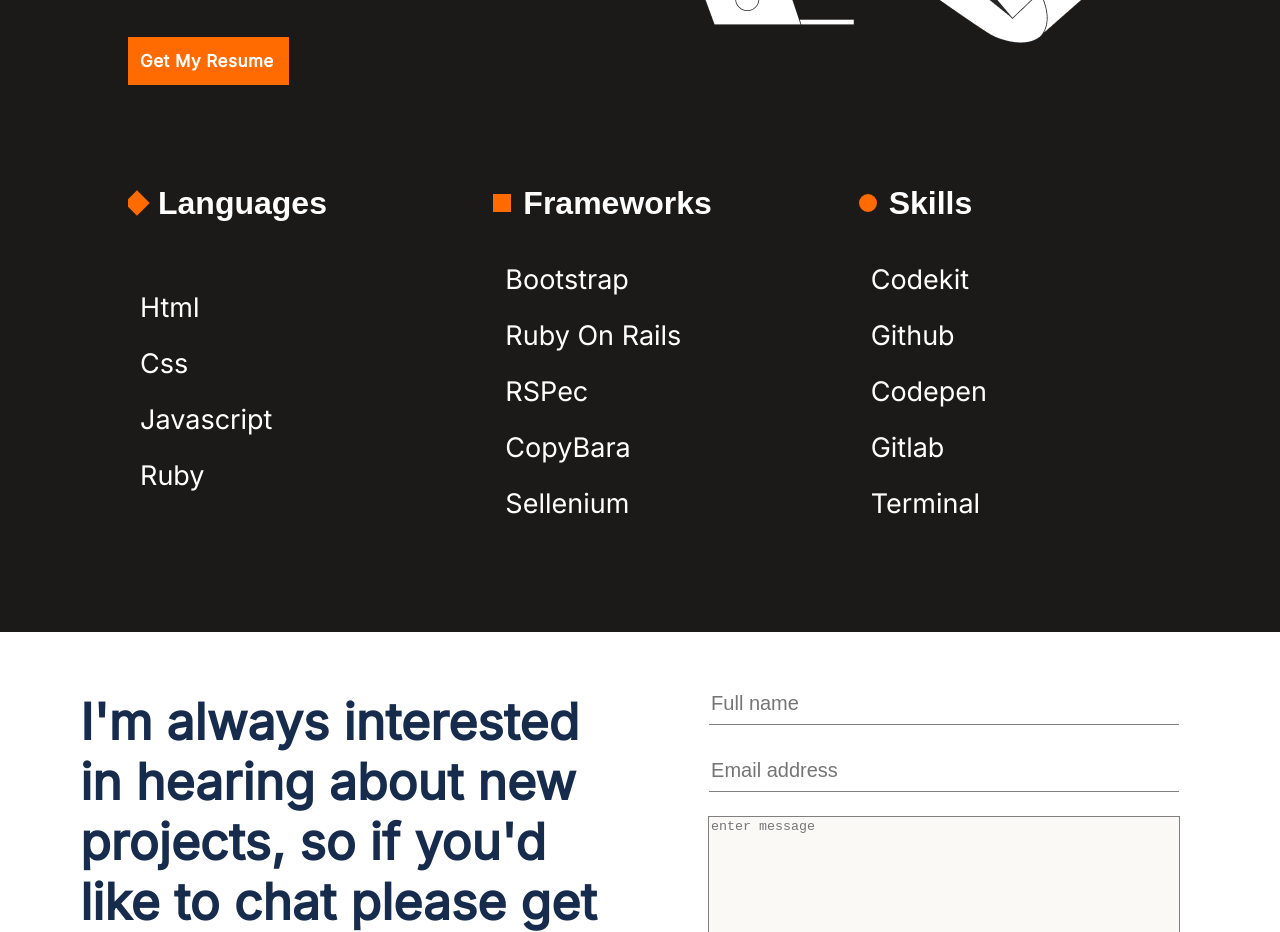
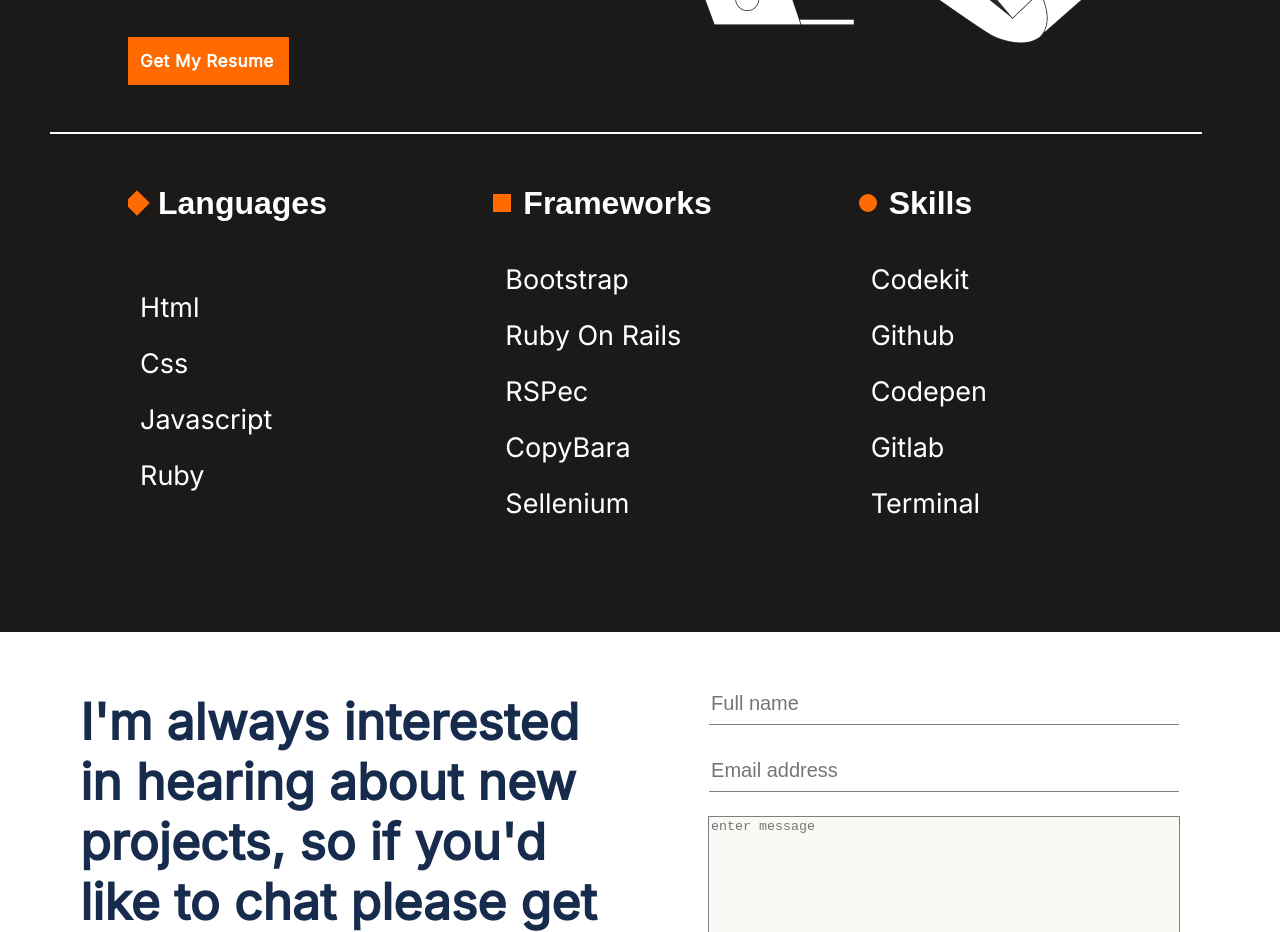
Before and after one commit to alexiscyber14/portfolio, a website: page index.html in a window 1280 px wide. Shown: the part 3120-4052 px from the top of the page. Drawn offline with Linux system fonts and the light colour scheme.

Commit message:
Addd horizontal bar

```diff
--- a/index.html
+++ b/index.html
@@ -173,7 +173,8 @@
 </p>
 <button type="reset"><a href="/">get my resume</a></button>
 </div>
-
+<div class="line2">
+</div>
 <div class="line"></div>
 <div class="skill-container">
 <div class="skill-wrapper">
--- a/style.css
+++ b/style.css
@@ -1210,11 +1210,11 @@
   }
 
   .line2 {
-    width: 93%;
-    margin-left: 15px;
-    position: absolute;
-    color: white;
-    top: 600px;
+    width: 90%;
+    margin-left: 50px;
+    position: absolute;
+    color: white;
+    top: 500px;
     height: 2px;
     background-color: white;
   }
```
